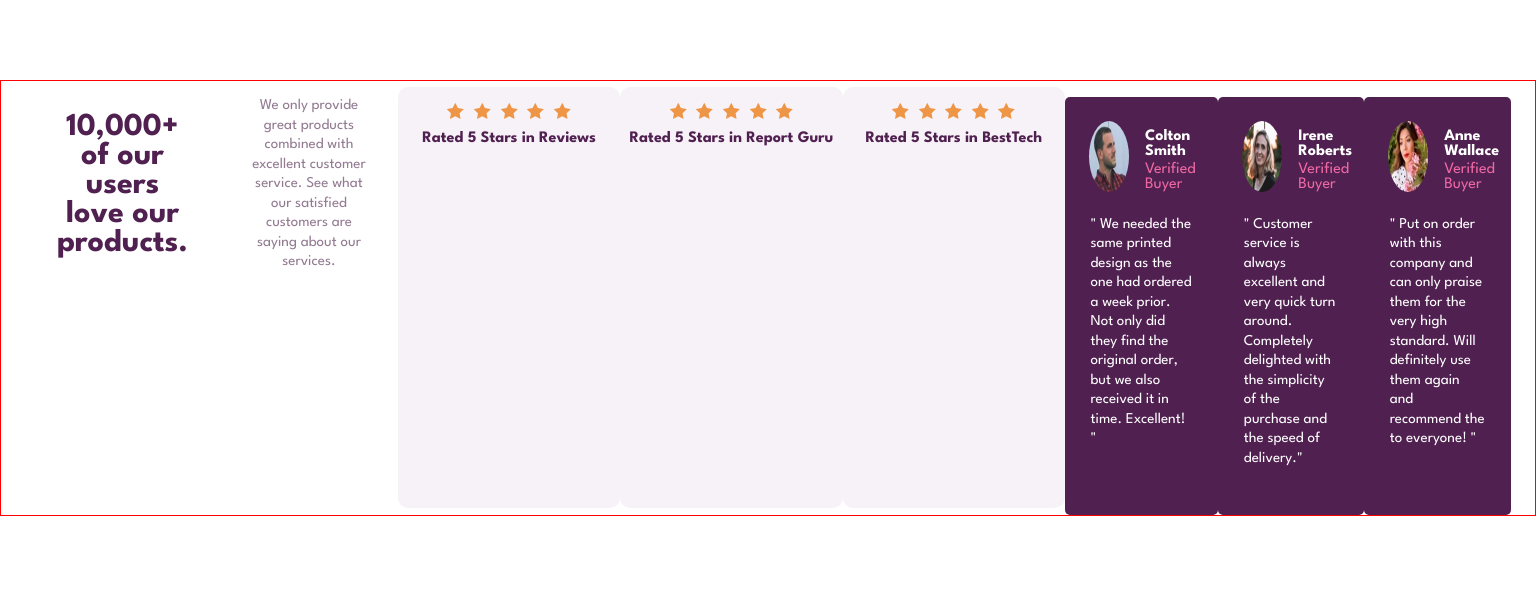
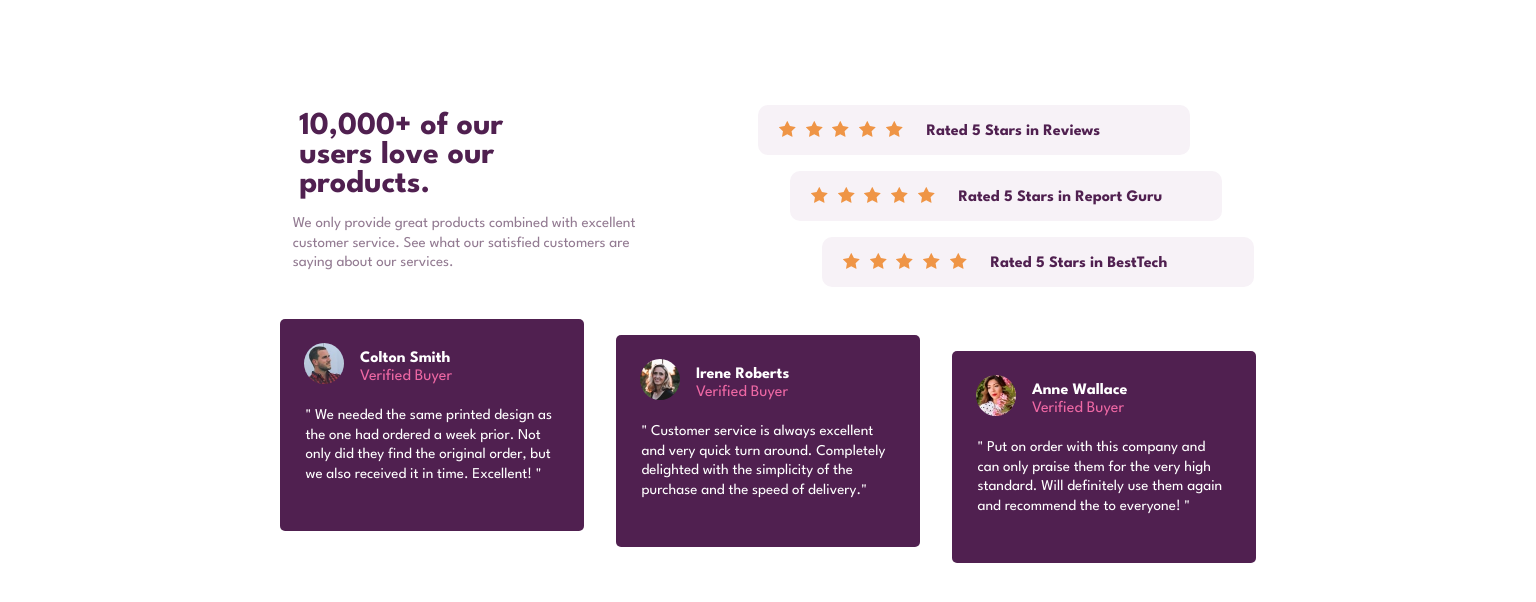
Before and after one commit to Carloscrm2/frontend-mentor-challenges, a plain HTML site: page social-proof-section-master/index.html in a window 1536 px wide. Drawn offline with Linux system fonts and the light colour scheme.

Commit message:
challenge completed

```diff
--- a/social-proof-section-master/index.html
+++ b/social-proof-section-master/index.html
@@ -10,12 +10,17 @@
   </head>
   <body>
     <main class="container">
-      <h1>10,000+ of our users love our products.</h1>
-      <p>We only provide great products combined
-        with excellent customer service. See what our satisfied customers
-        are saying about our services.
-      </p>
+      <div class="top-left">
+        <h1>10,000+ of our users love our products.</h1>
+        <div class="paragrahp">
+        <p>We only provide great products combined
+          with excellent customer service. See what our satisfied customers
+          are saying about our services.
+        </p>
+      </div>
+    </div>
 
+    <div class="top-rigth">
       <div class="block">
         <div class="stars">
         <svg width="17" height="16" xmlns="http://www.w3.org/2000/svg"><path d="M16.539 6.097a.297.297 0 00-.24-.202l-5.36-.779L8.542.26a.296.296 0 00-.53 0L5.613 5.117l-5.36.779a.297.297 0 00-.165.505l3.88 3.78-.917 5.34a.297.297 0 00.43.312l4.795-2.52 4.794 2.52a.296.296 0 00.43-.313l-.916-5.338L16.464 6.4c.08-.08.11-.197.075-.304z" fill="#EF9546" fill-rule="nonzero"/></svg>
@@ -48,7 +53,9 @@
       </div>
         <h4>Rated 5 Stars in BestTech</h4>
       </div>
+    </div>
 
+    <div class="buttom">
       <div class="review-card">
         <div class="user-info">
           <img src="images/image-colton.jpg" alt="user-colton"/>
@@ -88,7 +95,8 @@
           Will definitely use them again and recommend the to everyone! "
         </p>
       </div>
-
+    </div>
+    </div>
     </main>
   </body>
 </html>
--- a/social-proof-section-master/style.css
+++ b/social-proof-section-master/style.css
@@ -121,7 +121,79 @@
     .container{
         display: flex;
         flex-direction: row;
-        border: 1px solid red;
+        flex-wrap: wrap;
+        align-items: center;
+    }
+
+
+    .top-left{
+        max-height: 15em;
+        max-width: 20em;
+        display: flex;
+        flex-direction: column;
+        position: relative;
+        right: 8.8em;
+    }
+
+    .paragrahp{
+        width: 25em;
+    }
+
+    p,h1{
+        text-align: left;
+        /*padding-right:16em;*/
+    }
+
+    .top-rigth{
+        margin:0;
+        position: relative;
+        width: 25em;
+        left: 1.9em;
+    }
+
+    .block{
+        display: flex;
+        flex-direction: row;
+        align-content:space-between;
+        padding: 1em;
+        margin-top: 1em;
+    }
+
+    .stars{
+        margin: 0;
+    }
+    .block > h4{
+        margin-top: 0.2em;
+        margin-left: 1.2em;
+    }
+    .block:nth-child(2){
+        position: relative;
+        left: 2em;
+    }
+
+    .block:nth-child(3){
+        position: relative;
+        left: 4em;
+    }
+
+    .buttom{
+        display: flex;
+        height: fit-content;
+    }
+
+    .review-card{
+        width: 19em;
+        margin: 1em;
+    }
+
+    .review-card:nth-child(2){
+        position: relative;
+        top: 1em;
+    }
+
+    .review-card:nth-child(3){
+        position: relative;
+        top: 2em;
     }
 
 }
```
